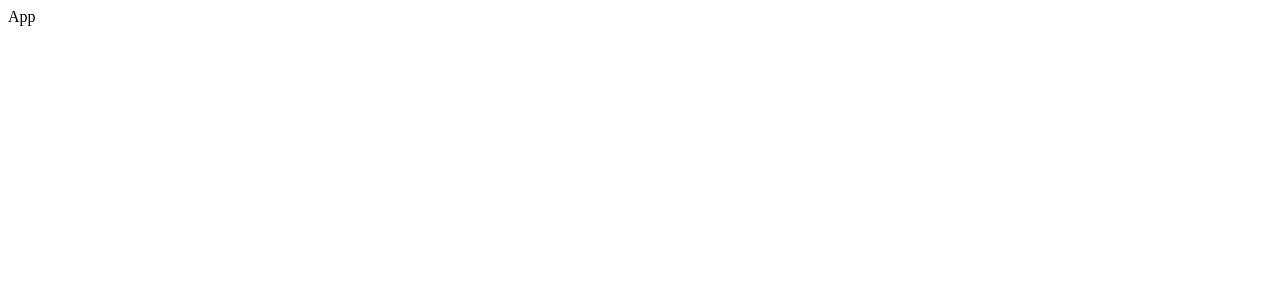
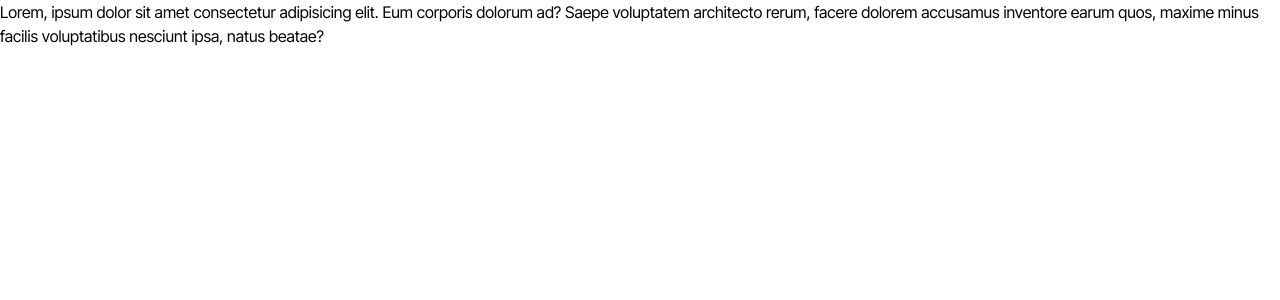
Before and after one commit to olashipsjs/fancy-dock, a React (Vite) app: page / in a window 1280 px wide. Shown: the top 300 px of the page. Built offline with nearby package versions, Linux system fonts and the light colour scheme.

Commit message:
📝 Update App component content and remove dark mode styles in index.css

```diff
--- a/src/App.tsx
+++ b/src/App.tsx
@@ -1,5 +1,14 @@
 const App = () => {
-  return <div>App</div>;
+  return (
+    <div>
+      <p>
+        Lorem, ipsum dolor sit amet consectetur adipisicing elit. Eum corporis
+        dolorum ad? Saepe voluptatem architecto rerum, facere dolorem accusamus
+        inventore earum quos, maxime minus facilis voluptatibus nesciunt ipsa,
+        natus beatae?
+      </p>
+    </div>
+  );
 };
 
 export default App;
--- a/src/index.css
+++ b/src/index.css
@@ -5,9 +5,6 @@
   line-height: 1.5;
   font-weight: 400;
 
-  color-scheme: light dark;
-  color: rgba(255, 255, 255, 0.87);
-  background-color: #242424;
 
   font-synthesis: none;
   text-rendering: optimizeLegibility;
--- a/src/main.tsx
+++ b/src/main.tsx
@@ -1,5 +1,6 @@
 import { StrictMode } from 'react';
 import { createRoot } from 'react-dom/client';
+import './index.css';
 import App from './App.tsx';
 
 createRoot(document.getElementById('root')!).render(
```
